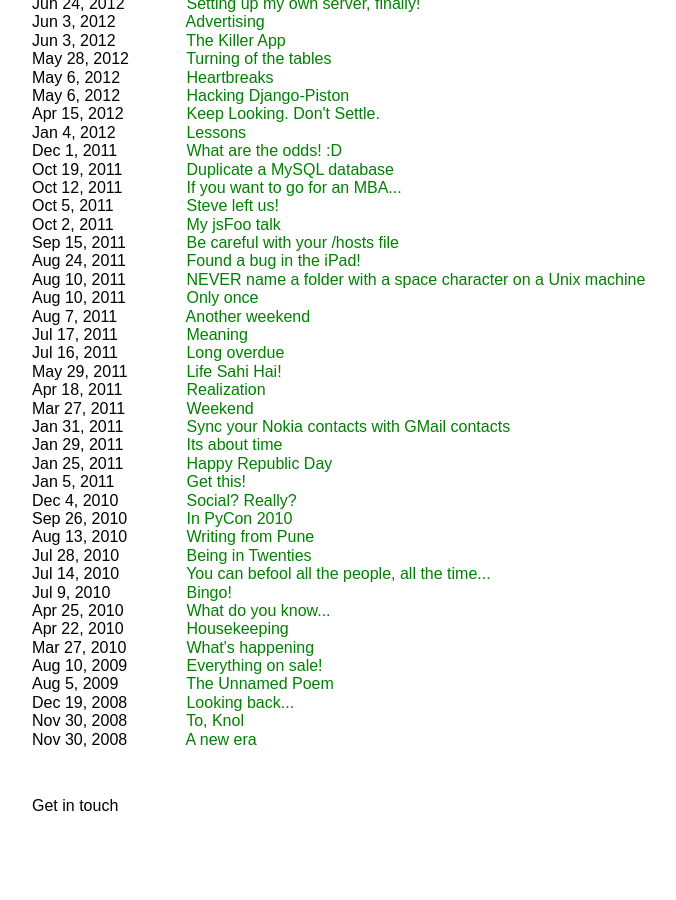
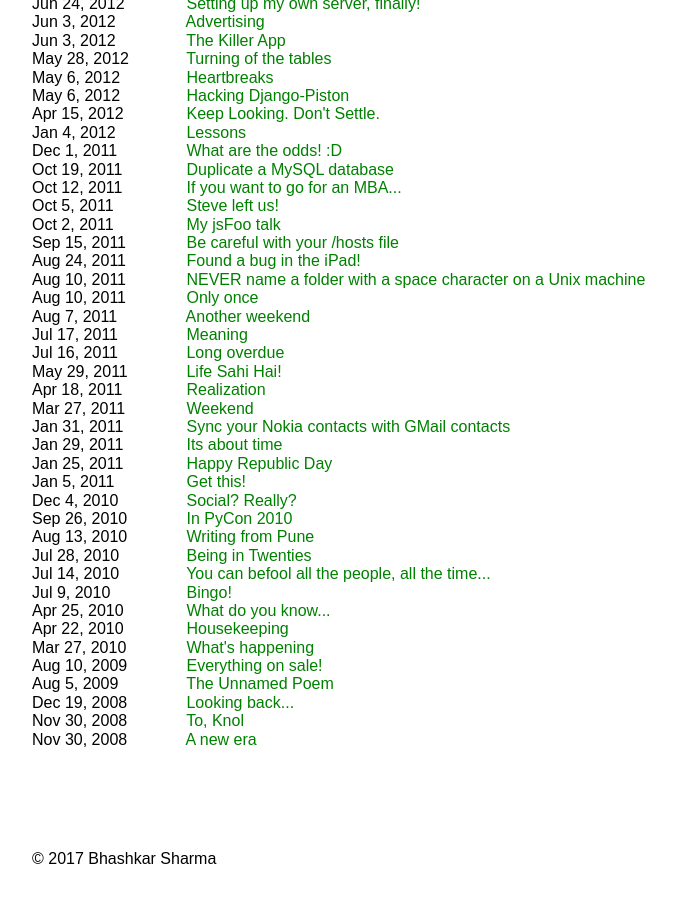
Before and after one commit to bhashkarsharma/bhashkarsharma.github.io, a Jekyll site: the page built from index.html, in a window 1280 px wide and 900 px high, scrolled down 1138 px. Shown: the whole window, without its empty margins (0-676 px from the left). Built offline with Jekyll 4.4.1, drawn with Linux system fonts in a browser that asks for light colours; nearby versions of some CDN libraries; before the commit the page ends 1969 px from its top, so only the background shows below that.

Commit message:
Adding some links to footer.

```diff
--- a/_includes/footer.html
+++ b/_includes/footer.html
@@ -1,3 +1,12 @@
 <footer>
-    Get in touch
+    <section class="links">
+        <a href="https://twitter.com/bhashkarsharma" class="icon fa-twitter"></a>
+        <a href="https://linkedin.com/in/bhashkarsharma" class="icon fa-linkedin"></a>
+        <a href="https://github.com/bhashkarsharma" class="icon fa-github"></a>
+        <a href="https://instagram.com/bhashkarsharma" class="icon fa-instagram"></a>
+        <a href="mailto:info@bhashkar.me" class="icon fa-envelope"></a>
+    </section>
+    <section class="copy">
+        <p>&copy; {{ 'now' | date: "%Y" }} Bhashkar Sharma</p>
+    </section>
 </footer>
```
